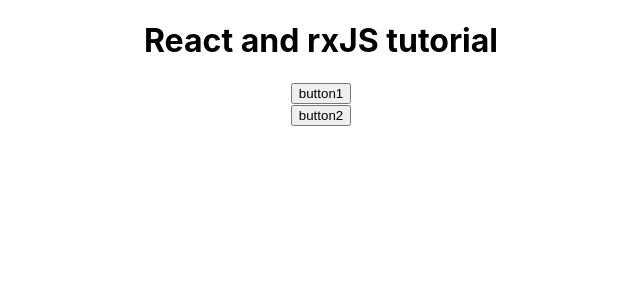
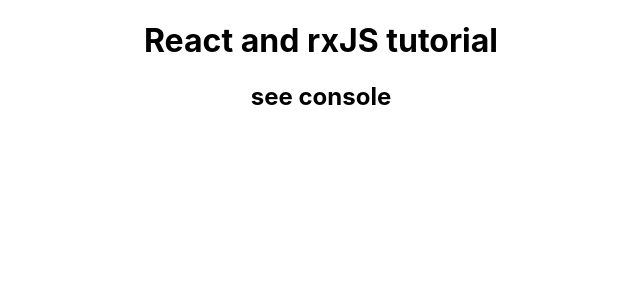
Before and after one commit to amaan35/react-rxjs-tutorial, a React (Create React App) app in the folder tutorial/: page / in a window 1280 px wide. Shown: the top 300 px of the page, without its empty margins (319-959 px from the left). Built offline with nearby package versions, Linux system fonts and the light colour scheme; the HTML template or start-up script is replaced by a standard one.

Commit message:
using interval creation function to create an observable

```diff
--- a/tutorial/src/App.js
+++ b/tutorial/src/App.js
@@ -1,50 +1,25 @@
 import { useEffect } from "react";
 import "./App.css";
-import { Observable } from "rxjs";
+import { interval } from 'rxjs'
 
 function App() {
-  // defining an observer with next, error and complete functions
+  // creating an observable using interval creation function
+  const observable = interval(1000);
+
+  // creating our observer
   const observer = {
-    next: function (event) {
-      console.log(event.target.value);
-    },
-    error: function (error) {
-      console.log(error);
-    },
-    complete: function () {
-      console.log("complete");
-    },
-  };
+    next: function(value){
+      console.log(value)
+    }
+  }
 
-  useEffect(() => {
-    // getting the button by its id in DOM
-    const btn = document.getElementById("button1");
-    // creating our observable without creation functions like fromEvent as we did before
-    // and calling observer next function for our button click
-    const observable = new Observable((obs) => {
-      btn.onclick = (event) => {
-        obs.next(event);
-      };
-    }).subscribe(observer);
-    const unsubsribeBtn = () => {
-      console.log('Btn is unsubscribed after 5 seconds');
-      observable.unsubscribe();
-    }
-    setTimeout(() => {
-      unsubsribeBtn();
-    }, 5000);
-  }, []);
+  // connecting the two and starting execution
+  observable.subscribe(observer);
 
   return (
     <div className="App">
       <h1>React and rxJS tutorial</h1>
-      <button id="button1" value="button1 clicked">
-        button1
-      </button>
-      <br />
-      <button id="button2" value="button2 clicked">
-        button2
-      </button>
+      <h2>see console</h2>
     </div>
   );
 }
```
